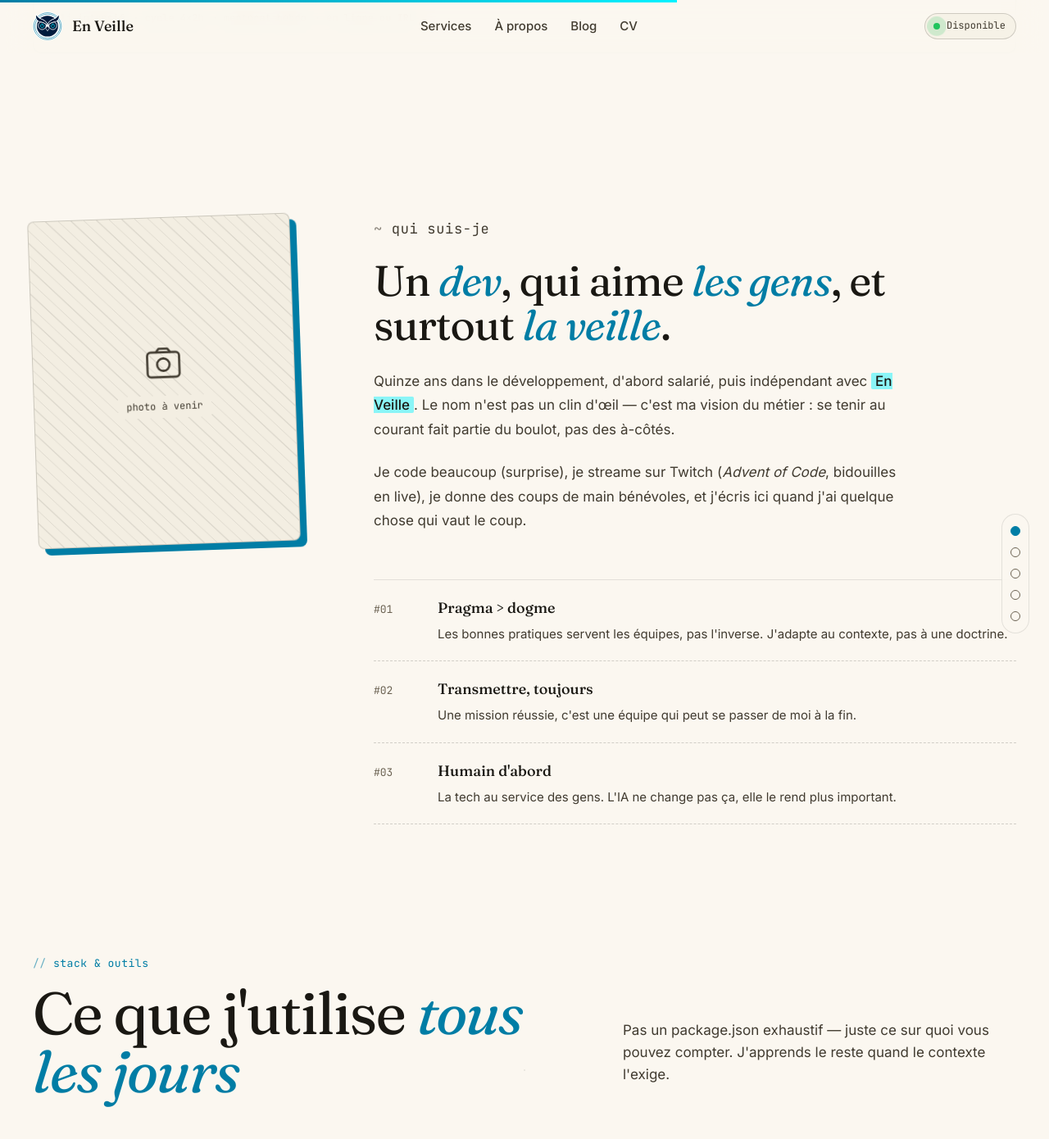
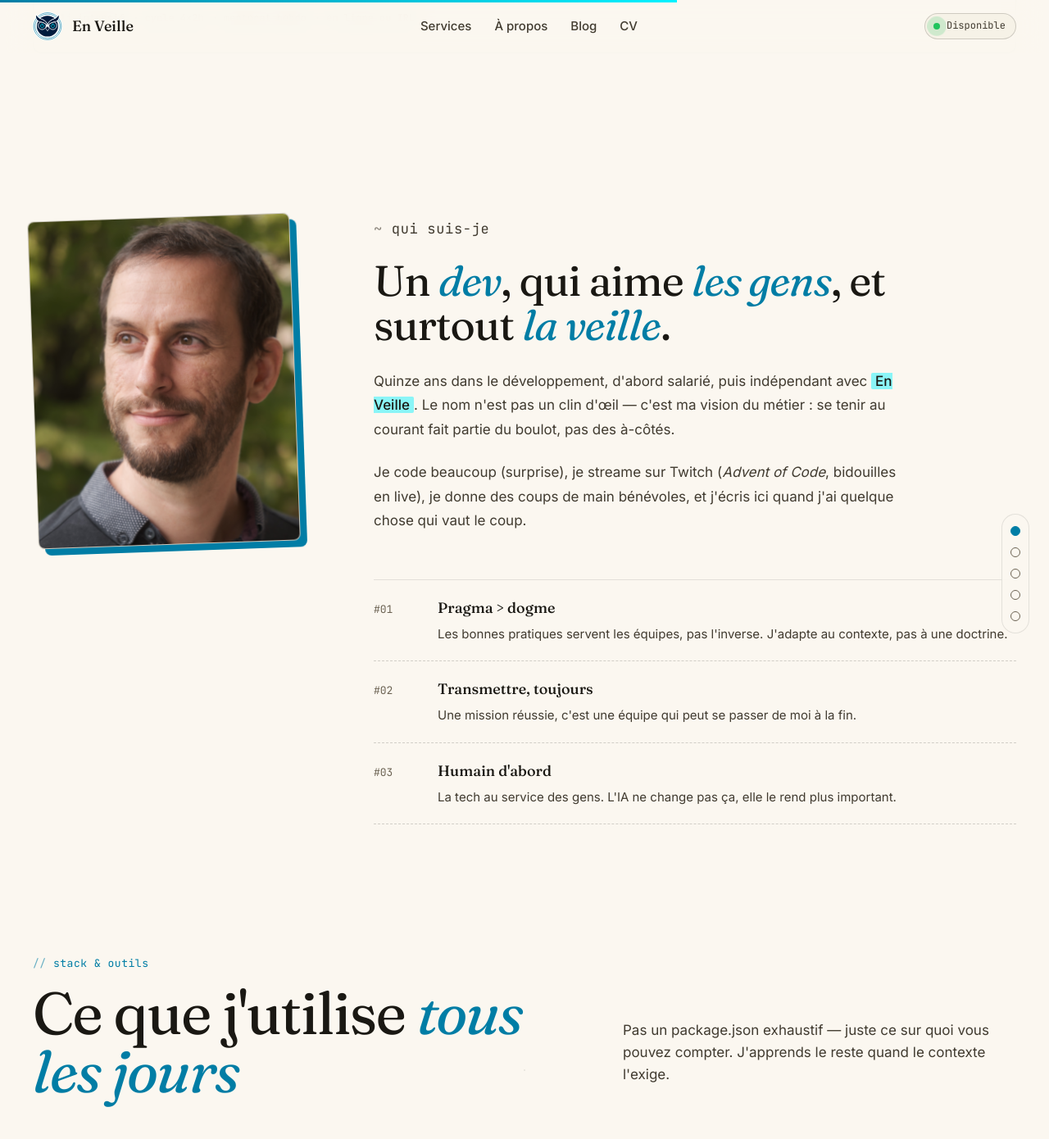
Before and after one commit to vferries/blog, a Jekyll site: the page built from index.html, in a window 1280 px wide and 1400 px high, scrolled down 3644 px. Shown: the top 1390 px of the window at 82% size. Built offline with Jekyll 4.4.1, drawn with Linux system fonts in a browser that asks for light colours; emoji names are drawn with the system emoji font.

Commit message:
feat(landing): affiche la photo de Vincent dans la section À propos
Remplace le placeholder hachuré par profile_square.png en attendant
une photo dédiée. Ajoute object-fit: cover sur .ev-photo img pour
que la photo carrée se cadre proprement dans le ratio 4/5, et
nettoie le CSS .ev-photo__placeholder devenu mort.

```diff
--- a/assets/css/landing.css
+++ b/assets/css/landing.css
@@ -764,21 +764,10 @@ body.landing #main {
   transition: transform 400ms var(--ease-out);
 }
 .ev-photo:hover { transform: rotate(-0.5deg) scale(1.02); }
-.ev-photo__placeholder {
-  position: absolute; inset: 0;
-  display: flex; align-items: center; justify-content: center;
-  flex-direction: column; gap: 12px;
-  color: var(--ev-text-muted);
-  background-image: repeating-linear-gradient(
-    45deg,
-    transparent 0, transparent 10px,
-    var(--ev-border) 10px, var(--ev-border) 11px
-  );
-}
-.ev-photo__placeholder svg { width: 52px; height: 52px; }
-.ev-photo__placeholder span {
-  font-family: var(--font-mono); font-size: 0.75rem;
-  background: var(--ev-bg-subtle); padding: 4px 10px;
+.ev-photo img {
+  width: 100%; height: 100%;
+  object-fit: cover; object-position: center top;
+  display: block;
 }
 .ev-photo::after {
   content: "Vincent @ Toulouse"; position: absolute;
--- a/index.html
+++ b/index.html
@@ -201,14 +201,7 @@ Vincent Ferries <span class="ev-t-p">// dev indé, Toulouse</span><br>
 <!-- ABOUT -->
 <section class="ev-about" id="about">
   <div class="ev-photo">
-    <div class="ev-photo__placeholder">
-      <svg viewBox="0 0 24 24" fill="none" stroke="currentColor" stroke-width="1.2" stroke-linecap="round" stroke-linejoin="round">
-        <rect x="3" y="5" width="18" height="14" rx="2"/>
-        <circle cx="12" cy="12" r="3.5"/>
-        <path d="M8 5l1.5-2h5L16 5"/>
-      </svg>
-      <span>photo à venir</span>
-    </div>
+    <img src="/images/profile_square.png" alt="Vincent Ferries">
   </div>
 
   <div class="ev-about__content ev-reveal">
```
Also changed, not shown: NEXT.md (+2 -2 lines).
